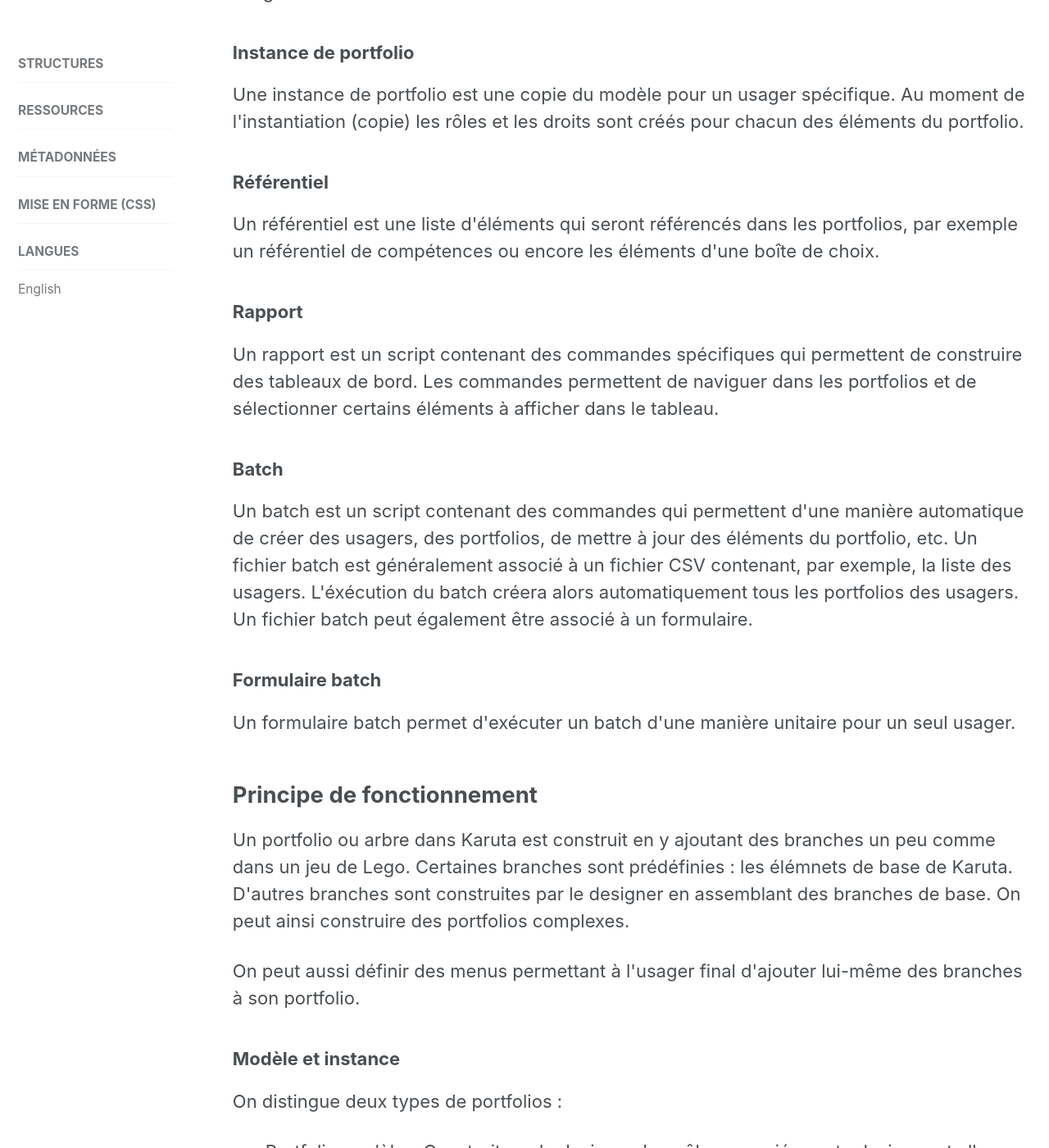
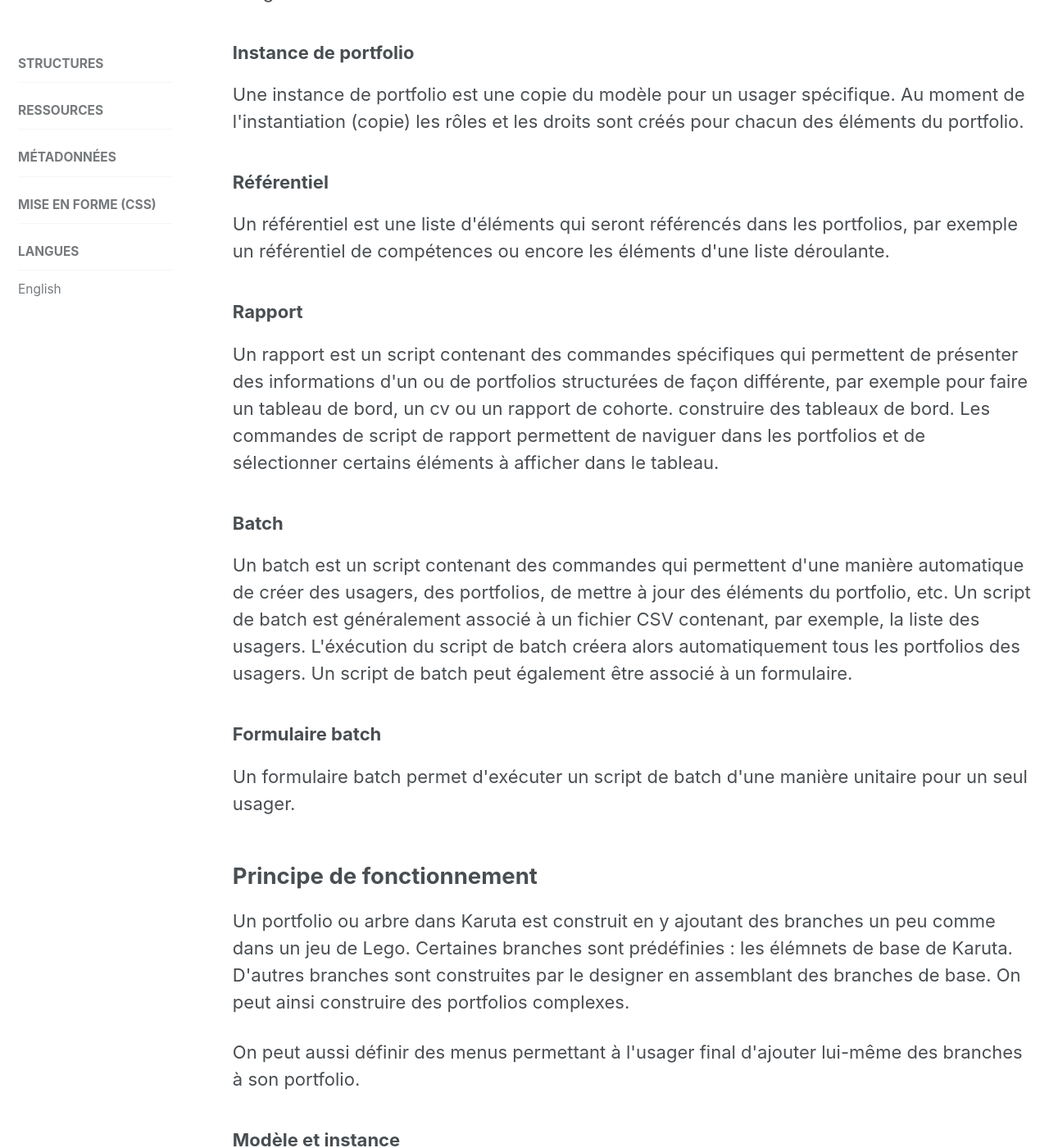
Before and after one commit to karutaproject/karuta-frontend-documentation, a Jekyll site: the page built from _pages/portfolio_fr.html, in a window 1280 px wide and 1400 px high, scrolled down 889 px. Shown: the whole window at 82% size. Built offline with Jekyll 4.4.1, drawn with Linux system fonts in a browser that asks for light colours.

Commit message:
Modifications dans le texte

```diff
--- a/_pages/portfolio_fr.html
+++ b/_pages/portfolio_fr.html
@@ -22,13 +22,24 @@ sidebar:
 <h3>Instance de portfolio</h3>
 <p>Une instance de portfolio est une copie du modèle pour un usager spécifique. Au moment de l'instantiation (copie) les rôles et les droits sont créés pour chacun des éléments du portfolio.</p>
 <h3>Référentiel</h3>
-<p>Un référentiel est une liste d'éléments qui seront référencés dans les portfolios, par exemple un référentiel de compétences ou encore les éléments d'une boîte de choix.</p>
+<p>Un référentiel est une liste d'éléments qui seront référencés dans les portfolios, par exemple un référentiel de compétences ou encore les éléments d'une liste déroulante.</p>
 <h3>Rapport</h3>
-<p>Un rapport est un script contenant des commandes spécifiques qui permettent de construire des tableaux de bord. Les commandes permettent de naviguer dans les portfolios et de sélectionner certains éléments à afficher dans le tableau.</p>
+<p>Un rapport est un script contenant des commandes spécifiques qui permettent de présenter des informations d'un ou
+de portfolios structurées de façon différente, par exemple pour faire un tableau de bord, un cv ou un rapport de
+cohorte. construire des tableaux de bord. Les commandes de script de rapport permettent de naviguer dans les portfolios et de sélectionner
+certains éléments à afficher dans le tableau.</p>
+
 <h3>Batch</h3>
-<p>Un batch est un script contenant des commandes qui permettent d'une manière automatique de créer des usagers, des portfolios, de mettre à jour des éléments du portfolio, etc. Un fichier batch est généralement associé à un fichier CSV contenant, par exemple, la liste des usagers. L'éxécution du batch créera alors automatiquement tous les portfolios des usagers. Un fichier batch peut également être associé à un formulaire.</p>
+<p>Un batch est un script contenant des commandes qui permettent d'une manière automatique
+	de créer des usagers, des portfolios, de mettre à jour des éléments du portfolio, etc.
+	Un script de batch est généralement associé à un fichier CSV contenant, par exemple, la
+	liste des usagers. L'éxécution du script de batch créera alors automatiquement tous les
+	portfolios des usagers. Un script de batch peut également être associé à un formulaire.
+</p>
 <h3>Formulaire batch</h3>
-<p>Un formulaire batch permet d'exécuter un batch d'une manière unitaire pour un seul usager.</p>
+<p>Un formulaire batch permet d'exécuter un script de batch d'une manière unitaire pour un
+	seul usager.
+</p>
 
 <h2>Principe de fonctionnement</h2>
 <p>Un portfolio ou arbre dans Karuta est construit en y ajoutant des branches un peu comme dans un jeu de Lego. Certaines branches sont prédéfinies : les élémnets de base de Karuta. D'autres branches sont construites par le designer en assemblant des branches de base. On peut ainsi construire des portfolios complexes.</p>
```
Also changed, not shown: _pages/metadata_fr.html (+10 -5 lines), _pages/resources_fr.html (+10 -10 lines).
